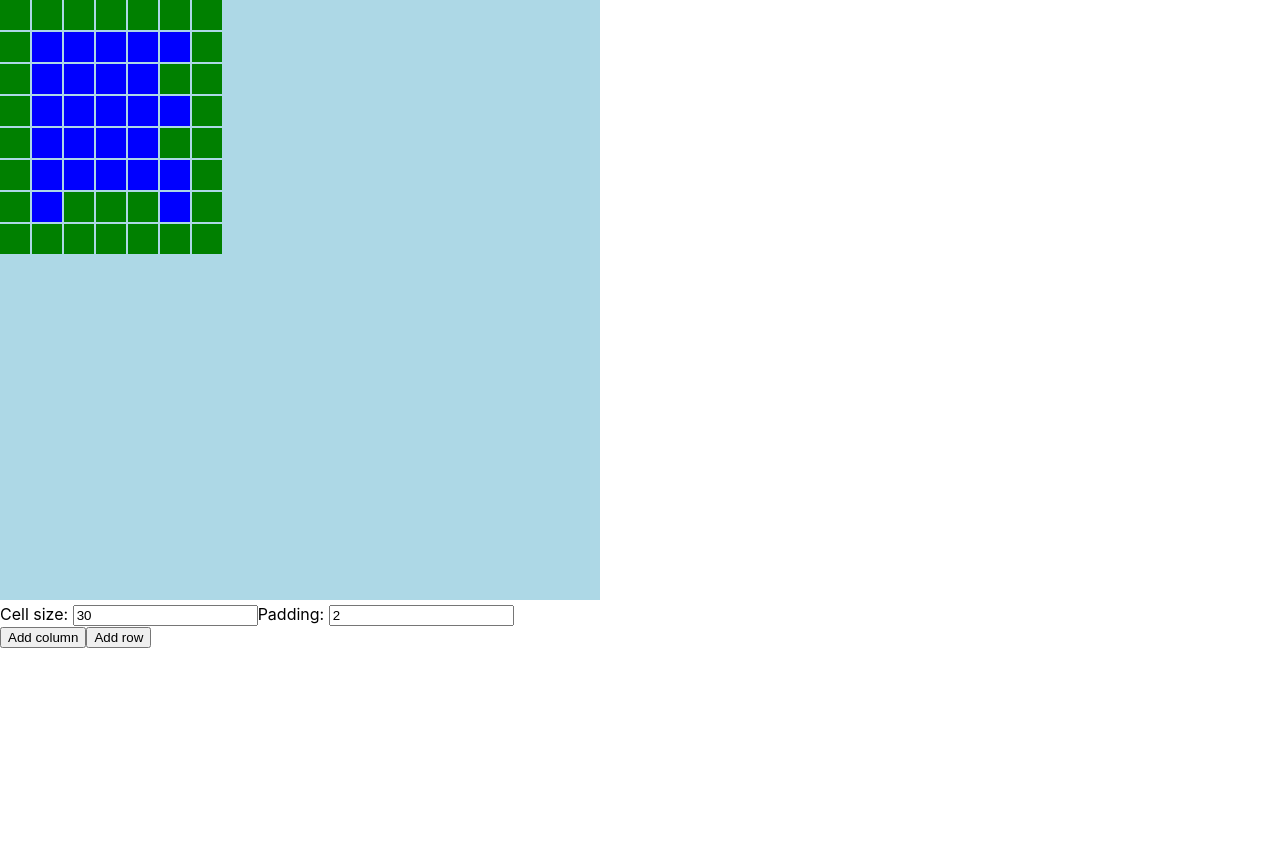
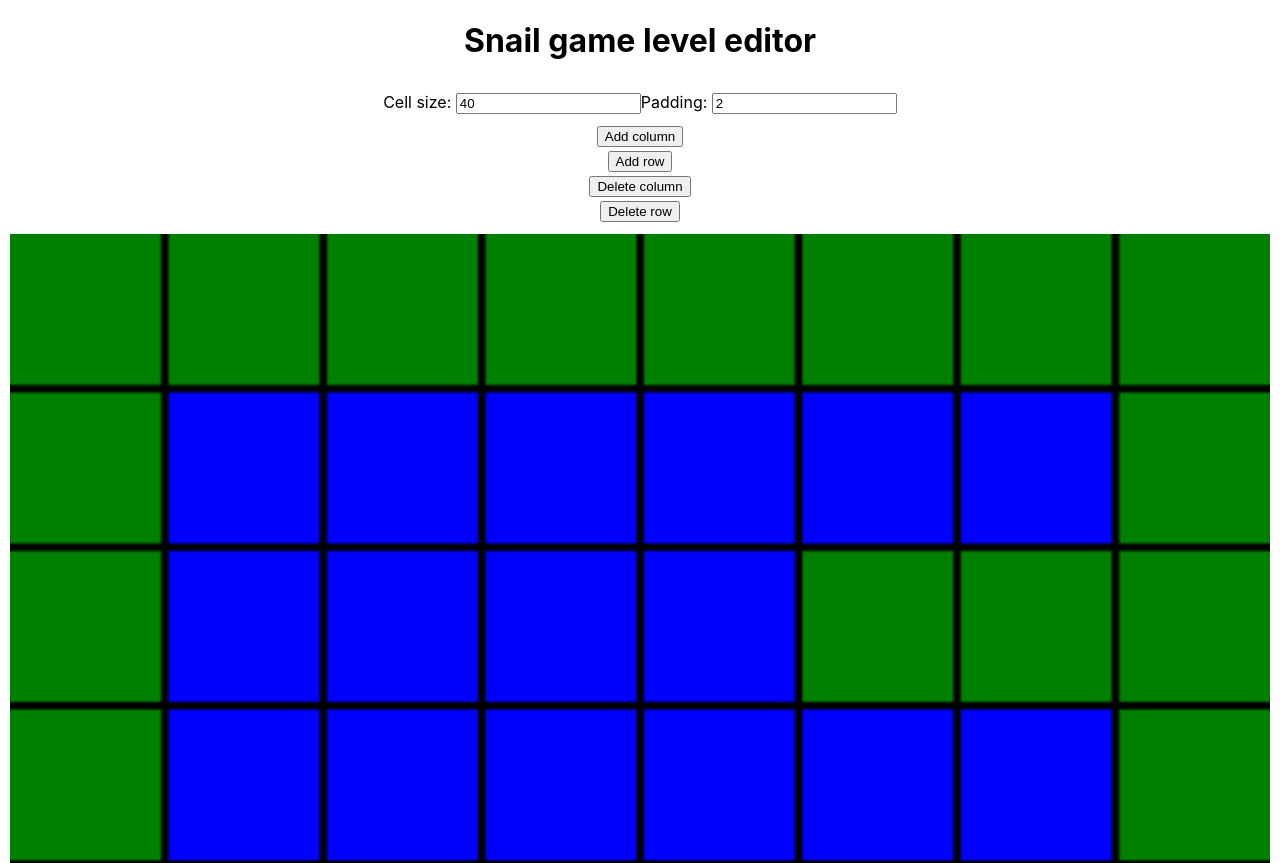
Before and after one commit to Snail-Game/snail-game, a React (Create React App) app: page / in a window 1280 px wide. Shown: the top 863 px of the page. Before the commit the page ends 800 px from the top, so only its background shows below. Built offline with nearby package versions, Linux system fonts and the light colour scheme.

Commit message:
Add ability to delete rows/columns, and auto-size canvas

```diff
--- a/src/App.css
+++ b/src/App.css
@@ -1,16 +1,5 @@
 .App {
   text-align: center;
-}
-
-.App-logo {
-  height: 40vmin;
-  pointer-events: none;
-}
-
-@media (prefers-reduced-motion: no-preference) {
-  .App-logo {
-    animation: App-logo-spin infinite 20s linear;
-  }
 }
 
 .App-header {
@@ -28,19 +17,31 @@
   color: #61dafb;
 }
 
-@keyframes App-logo-spin {
-  from {
-    transform: rotate(0deg);
-  }
-  to {
-    transform: rotate(360deg);
-  }
-}
-
-#canvas {
-  background-color: lightblue;
+canvas {
+  background-color: black;
+  margin: 10px;
 }
 
 .tile {
   border: 1px solid gray;
 }
+
+#main {
+  display: flex;
+  flex-direction: column;
+}
+
+form {
+  padding: 10px;
+  align-self: center;
+}
+
+button {
+  width: fit-content;
+  align-self: center;
+  margin: 2px;
+}
+
+h1 {
+  text-align: center;
+}
--- a/src/Canvas.js
+++ b/src/Canvas.js
@@ -2,11 +2,22 @@ import { useEffect, useState, useRef } from 'react';
 
 export default function Canvas() {
   const canvasRef = useRef(null);
-  const [tileColumns, setTileColumns] = useState([[1,1,1,1,1,1,1,1],[1,0,0,0,0,0,0,1],[1,0,0,0,0,0,1,1],[1,0,0,0,0,0,1,1],[1,0,0,0,0,0,1,1],[1,0,1,0,1,0,0,1],[1,1,1,1,1,1,1,1]]);
+  const [tileColumns, setTileColumns] = useState(
+    [
+      [1,1,1,1,1,1,1,1],
+      [1,0,0,0,0,0,0,1],
+      [1,0,0,0,0,0,1,1],
+      [1,0,0,0,0,0,1,1],
+      [1,0,0,0,0,0,1,1],
+      [1,0,1,0,1,0,0,1],
+      [1,0,1,0,1,0,0,1],
+      [1,1,1,1,1,1,1,1]]);
   const [padding, setPadding] = useState(2);
-  const [cellSize, setCellSize] = useState(30);
+  const [cellSize, setCellSize] = useState(40);
   const [numRows, setNumRows] = useState(8);
-  const [numColumns, setNumColumns] = useState(7);
+  const [numColumns, setNumColumns] = useState(8);
+  const [canvasWidth, setCanvasWidth] = useState(334);
+  const [canvasHeight, setCanvasHeight] = useState(334);
 
   useEffect(() => {
     const draw = ctx => {
@@ -31,25 +42,47 @@ export default function Canvas() {
 
   useEffect(() => {
     if (tileColumns.length < numColumns) {
+      setCanvasWidth(numColumns*(cellSize + padding) - padding);
+      setCanvasHeight(numRows*(cellSize + padding) - padding);
       let newColumn = [];
       for (let i = 0; i < numRows; i++) {
         newColumn = [...newColumn, 1];
       }
       setTileColumns([...tileColumns, newColumn]);
     } else if (tileColumns[0].length < numRows) {
+      setCanvasWidth(numColumns*(cellSize + padding) - padding);
+      setCanvasHeight(numRows*(cellSize + padding) - padding);
       let newArray = [...tileColumns];
-        console.log(newArray);
-        for (let i = 0; i< newArray.length; i++) {
+      for (let i = 0; i < newArray.length; i++) {
         newArray[i] = [...newArray[i], 1];
         }
         setTileColumns(newArray);
+      } else if (tileColumns.length > numColumns) {
+        let newArray=[];
+        for (let i = 0; i < numColumns; i++) {
+          newArray[i] = [...tileColumns[i]];
+        }
+        setTileColumns(newArray);
+        setCanvasWidth(numColumns*(cellSize + padding) - padding);
+        setCanvasHeight(numRows*(cellSize + padding) - padding);
+      } else if (tileColumns[0].length > numRows) {
+        let newArray = [];
+        for (let i = 0; i < numColumns; i++) {
+          let newCol = [];
+          for (let j = 0; j < numRows; j++) {
+            newCol[j] = tileColumns[i][j];
+          }
+          newArray[i] = newCol;
+        }
+        setTileColumns(newArray);
+        setCanvasWidth(numColumns*(cellSize + padding) - padding);
+        setCanvasHeight(numRows*(cellSize + padding) - padding);
       }
     },[numRows, numColumns])
 
   return (
-    <div>
-      <canvas ref={canvasRef} id='canvas' width='600' height='600'>
-      </canvas>
+    <div id='main'>
+      <h1>Snail game level editor</h1>
       <form id='form'>
         <label>Cell size: </label>
         <input type={'number'} value={cellSize} onChange={e => setCellSize(parseInt(e.target.value))}></input>
@@ -58,6 +91,10 @@ export default function Canvas() {
       </form>
       <button onClick={() => setNumColumns(numColumns + 1)}>Add column</button>
       <button onClick={() => setNumRows(numRows + 1)}>Add row</button>
+      <button onClick={() => setNumColumns(numColumns - 1)}>Delete column</button>
+      <button onClick={() => setNumRows(numRows - 1)}>Delete row</button>
+      <canvas ref={canvasRef} id='canvas' width={`${canvasWidth}px`} height={`${canvasHeight}px`}>
+      </canvas>
 
     </div>
   );
```
Lines whose indentation alone changed are shown as unchanged.
